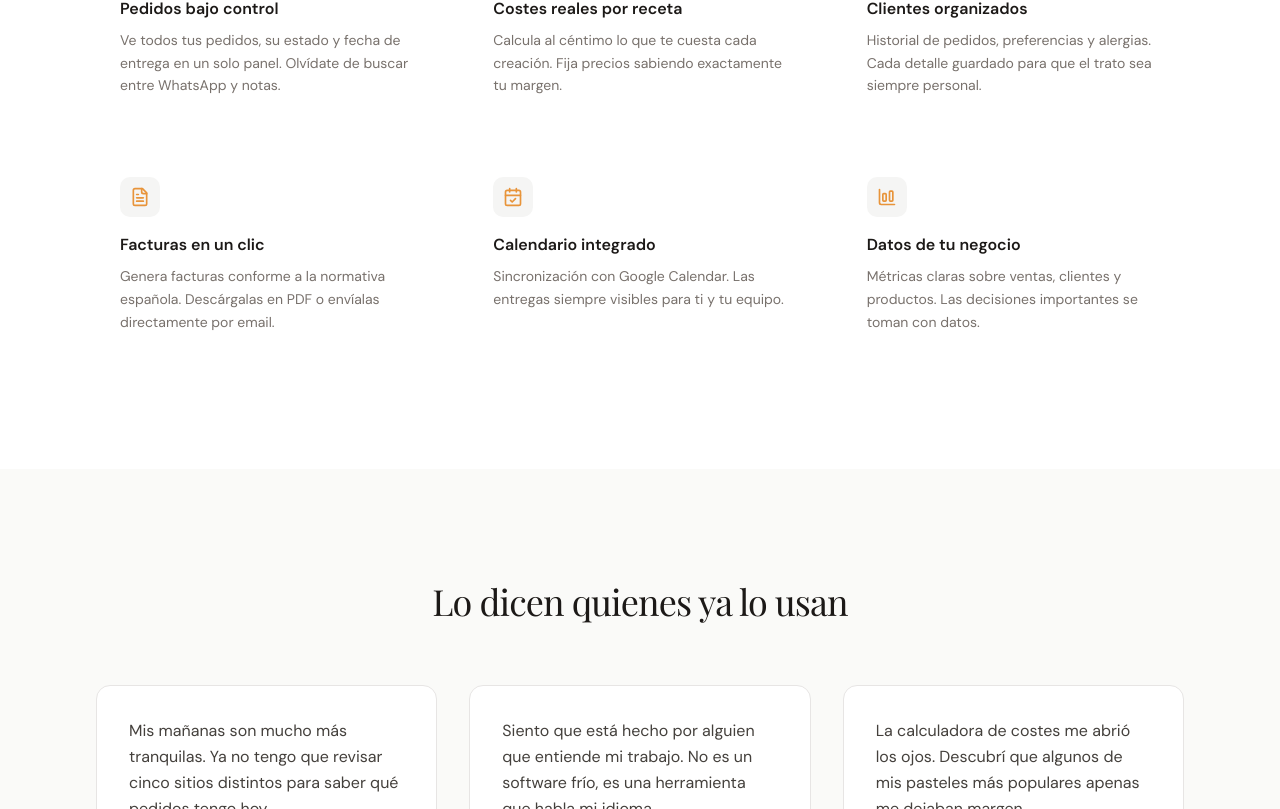
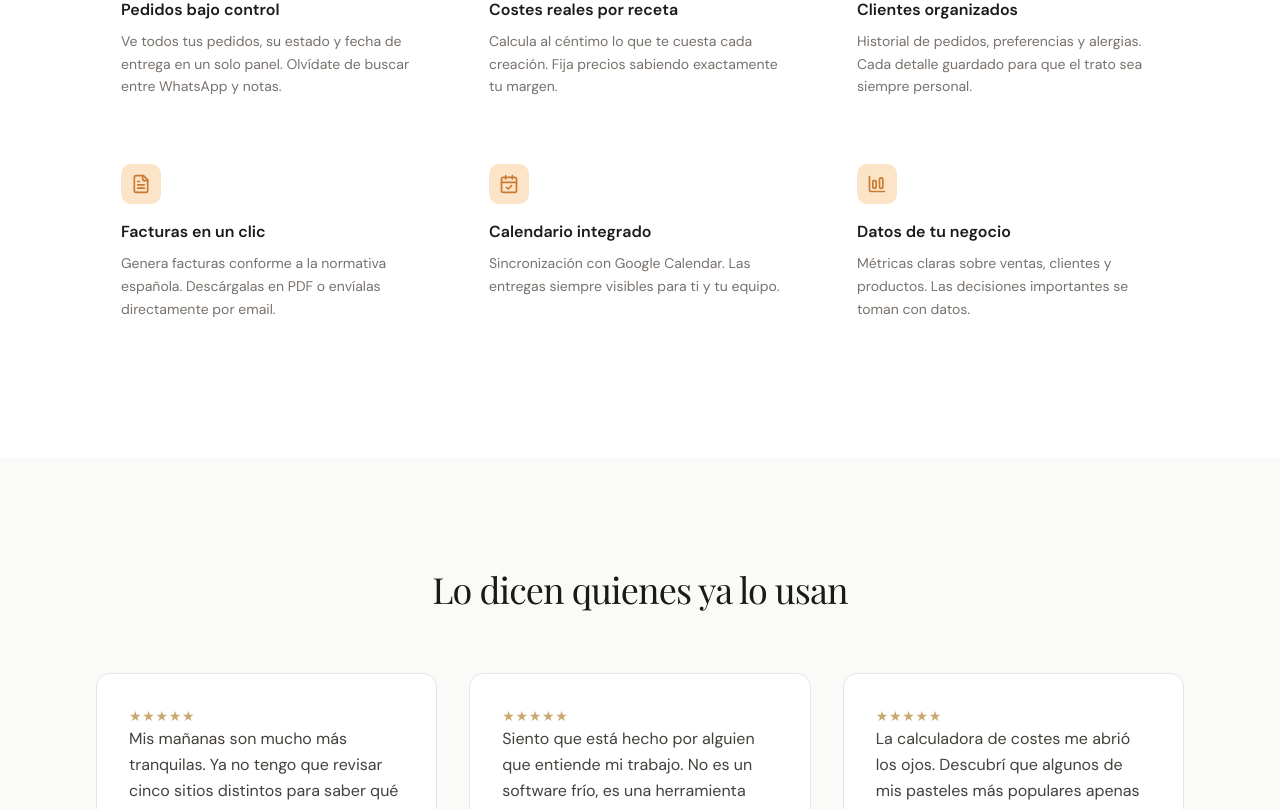
Before and after one commit to sebasblancogonz/cakely-landing, a Next.js app: page / in a window 1280 px wide. Shown: the part 1671-2480 px from the top of the page. Built offline with nearby package versions, Linux system fonts and the light colour scheme; no server answers.

Commit message:
feat(landing): pulido de features/testimonios/CTA — hover cards, estrellas gold, copy coherente

```diff
--- a/src/components/landing/CtaSection.tsx
+++ b/src/components/landing/CtaSection.tsx
@@ -11,7 +11,7 @@ export function CtaSection() {
           Tu pastelería merece estar organizada
         </h2>
         <p className="text-[#A8A29E] mt-4 text-lg max-w-md mx-auto">
-          Empieza gratis. Sin tarjeta, sin compromisos.
+          Pruébalo gratis 14 días. Cancela cuando quieras.
         </p>
         <div className="mt-8">
           <Link
--- a/src/components/landing/FeaturesSection.tsx
+++ b/src/components/landing/FeaturesSection.tsx
@@ -1,23 +1,25 @@
 import { FEATURES } from '@/lib/landing-data';
+import { Reveal } from './Reveal';
 
 export function FeaturesSection() {
   return (
     <section id="funciones" className="py-20 md:py-28 bg-white">
       <div className="max-w-6xl mx-auto px-5 md:px-8">
-        <div className="text-center">
+        <Reveal className="text-center">
           <h2 className="font-serif text-3xl md:text-4xl text-[#1C1917] tracking-tight">
             Todo lo que necesitas para tu obrador
           </h2>
           <p className="text-[#78716C] mt-3 text-lg max-w-lg mx-auto">
             Cada herramienta resuelve un problema real de tu día a día.
           </p>
-        </div>
+        </Reveal>
 
-        <div className="grid grid-cols-1 md:grid-cols-2 lg:grid-cols-3 gap-8 mt-16">
+        <div className="grid grid-cols-1 md:grid-cols-2 lg:grid-cols-3 gap-4 mt-16">
           {FEATURES.map((feature, i) => (
-            <div key={i} className="p-6">
-              <div className="w-10 h-10 rounded-lg bg-[#F5F5F4] flex items-center justify-center">
-                <feature.icon className="w-5 h-5 text-[#E8943A]" />
+            <Reveal key={i} delay={i * 60}>
+              <div className="p-6 rounded-xl border border-transparent hover:border-[#E7E5E4] hover:bg-[#FAFAF8] hover:shadow-sm transition-all h-full">
+                <div className="w-10 h-10 rounded-lg bg-[#FBE4C8] flex items-center justify-center">
+                  <feature.icon className="w-5 h-5 text-[#C97A2E]" />
                 </div>
                 <h3 className="font-sans font-semibold text-[#1C1917] mt-4 text-base">
                   {feature.title}
@@ -26,6 +28,7 @@ export function FeaturesSection() {
                   {feature.description}
                 </p>
               </div>
+            </Reveal>
           ))}
         </div>
       </div>
--- a/src/components/landing/TestimonialsSection.tsx
+++ b/src/components/landing/TestimonialsSection.tsx
@@ -1,4 +1,5 @@
 import { TESTIMONIALS } from '@/lib/landing-data';
+import { Reveal } from './Reveal';
 
 export function TestimonialsSection() {
   return (
@@ -12,10 +13,13 @@ export function TestimonialsSection() {
 
         <div className="grid grid-cols-1 md:grid-cols-3 gap-8 mt-16">
           {TESTIMONIALS.map((testimonial, i) => (
+            <Reveal key={i} delay={i * 80}>
             <div
-              key={i}
               className="bg-white rounded-xl p-8 border border-[#E7E5E4]"
             >
+              <div className="text-[#C9A96E] text-sm tracking-wider" aria-hidden>
+                ★★★★★
+              </div>
               <blockquote className="text-[#44403C] text-base leading-relaxed">
                 {testimonial.text}
               </blockquote>
@@ -28,6 +32,7 @@ export function TestimonialsSection() {
                 </span>
               </footer>
             </div>
+            </Reveal>
           ))}
         </div>
       </div>
```
Lines whose indentation alone changed are shown as unchanged.
